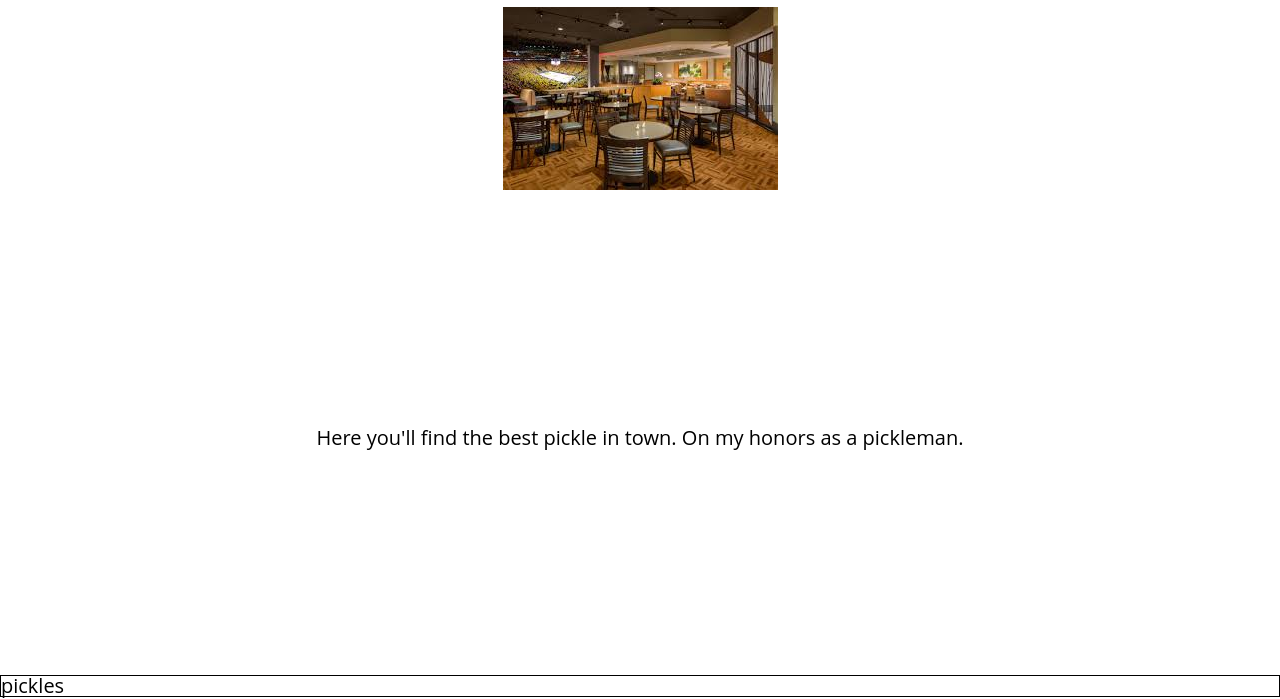
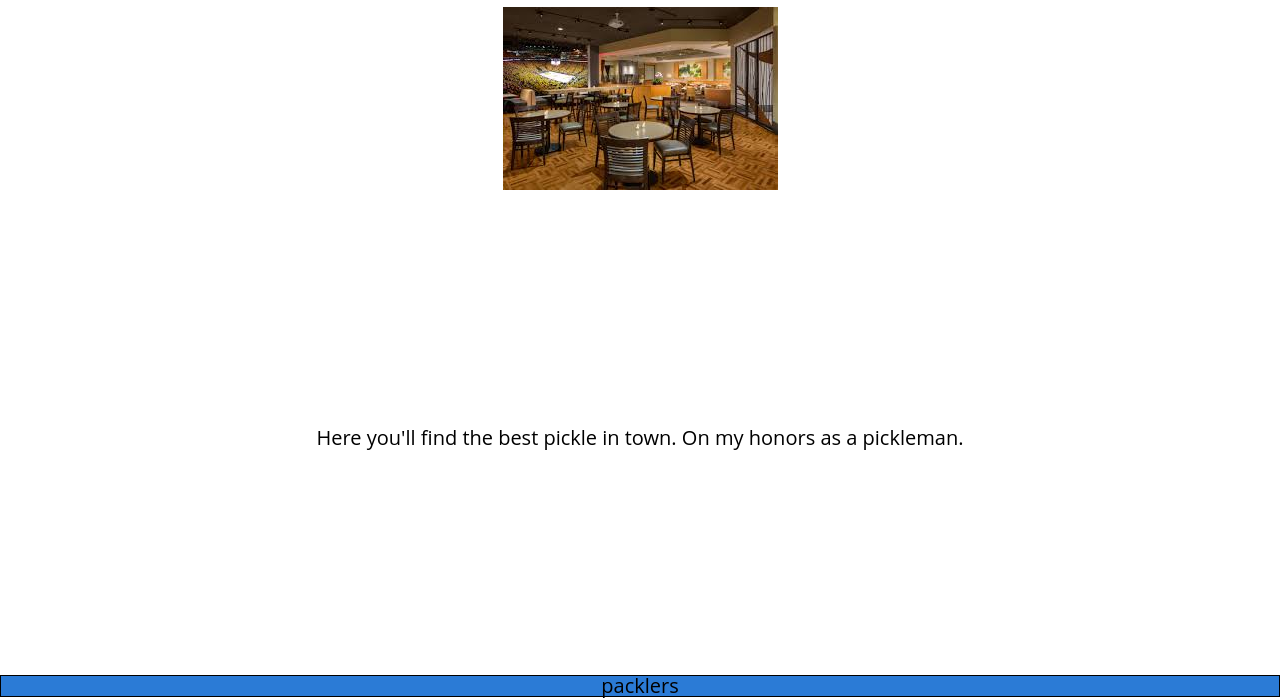
Before and after one commit to illges/restaurant, a website built with webpack: page dist/index.html in a window 1280 px wide. Shown: the part 103-802 px from the top of the page. Built offline with nearby package versions, Linux system fonts and the light colour scheme.

Commit message:
Another small commit before major refactoring

```diff
--- a/src/frame.js
+++ b/src/frame.js
@@ -30,7 +30,7 @@ const displayFrame = (() => {
 
     function createFooter() {
       const footer = document.createElement("footer");
-      footer.innerHTML = "pickles";
+      footer.innerHTML = "packlers";
       return footer
     }
 
--- a/styles/main.css
+++ b/styles/main.css
@@ -58,6 +58,7 @@ header {
 /*Information*/
 section {
   display: grid;
+  text-align: center;
 }
 
 section > * {
@@ -68,5 +69,7 @@ section > * {
 /*Footer*/
 footer {
 	display: grid;
-	border: 1px solid black;
+  border: 1px solid black;
+  text-align: center;
+  background: #2b7bd6;
 }
```
Also changed, not shown: dist/bundle.js.
